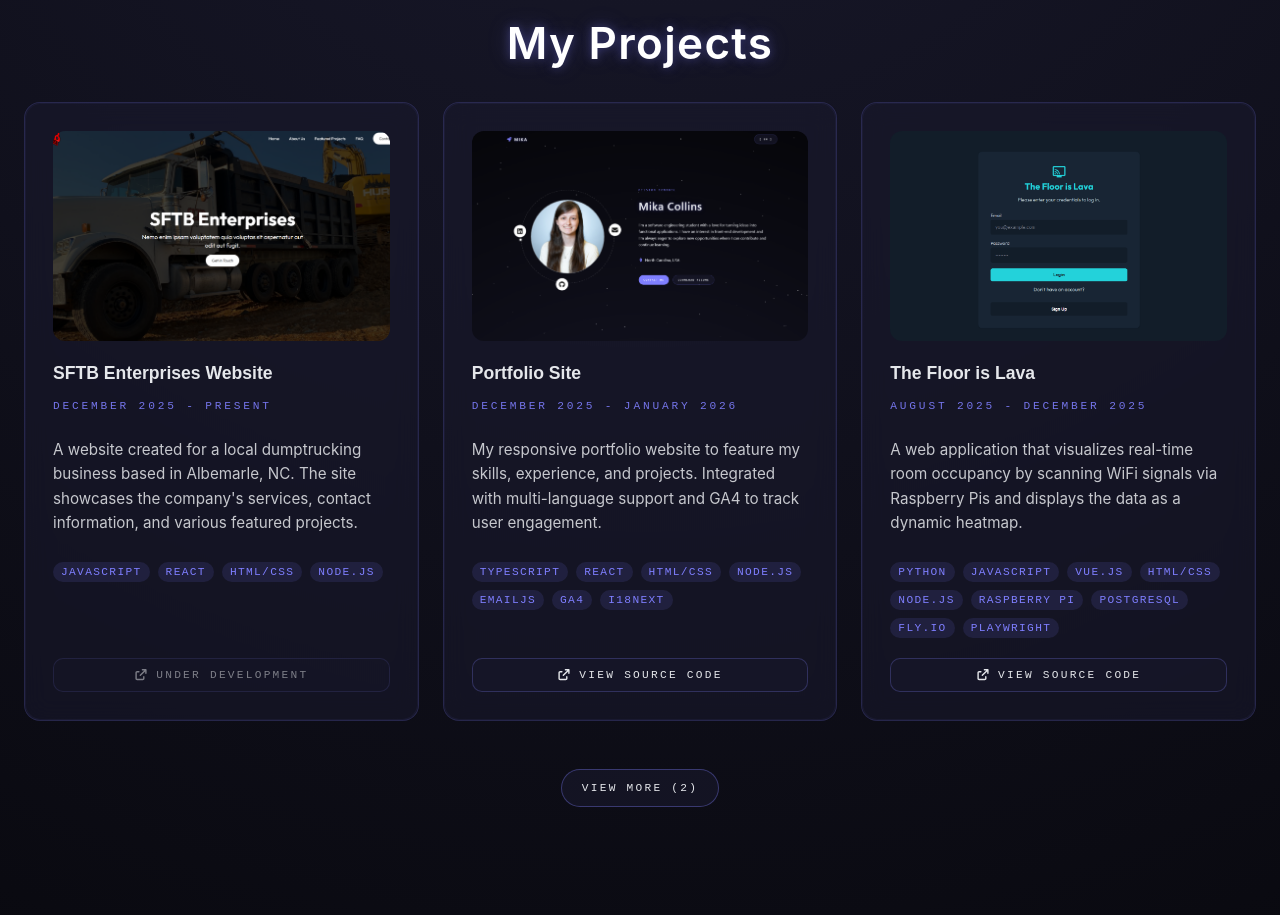
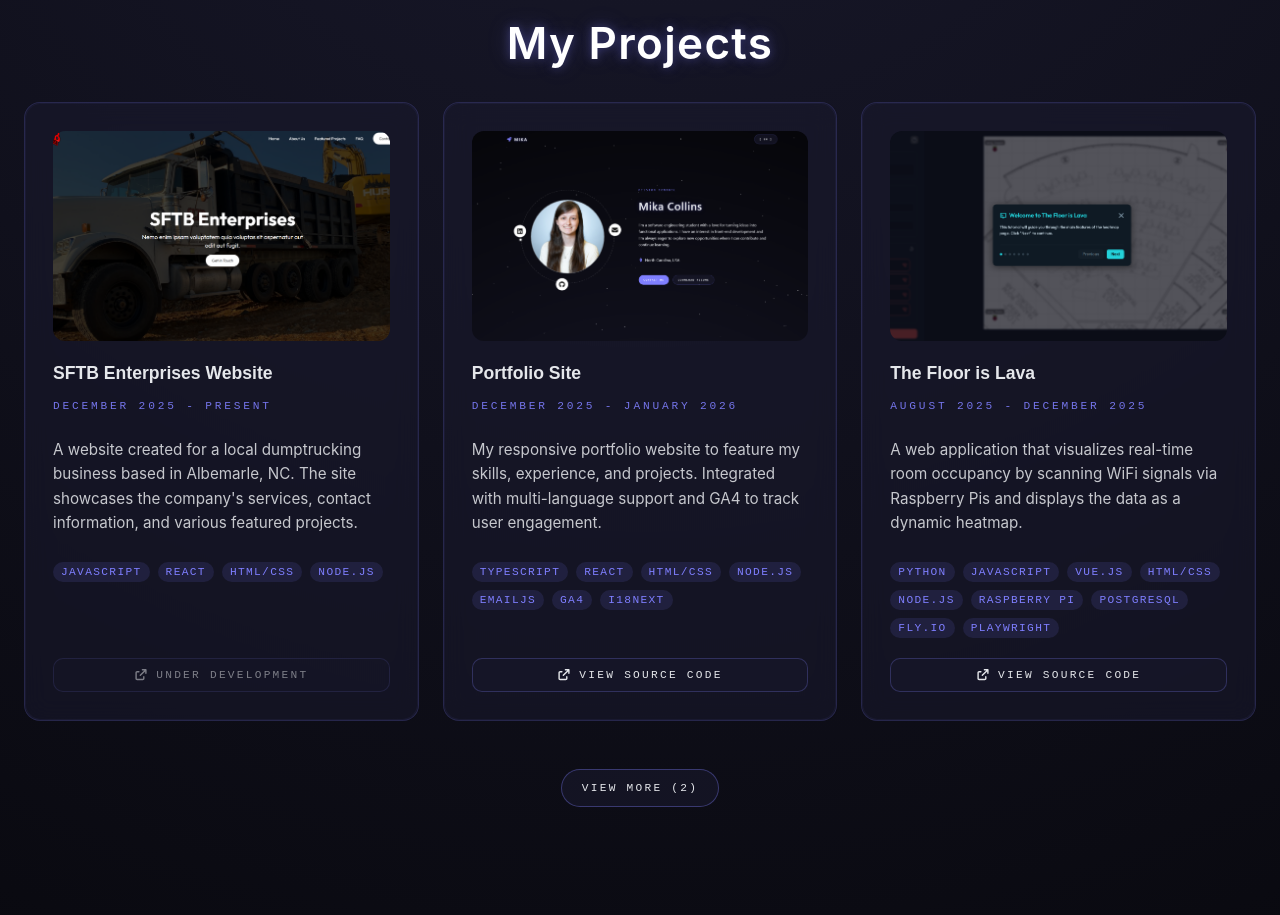
Before and after one commit to mika-collins/mika-collins.github.io, a React (Vite) app: page / in a window 1280 px wide. Shown: the part 2280-3195 px from the top of the page. Built offline with nearby package versions, Linux system fonts and the light colour scheme; no server answers.

Commit message:
Updated resume, project image, and removed side scroll bar

```diff
--- a/src/i18n/en.ts
+++ b/src/i18n/en.ts
@@ -129,7 +129,7 @@ const en = {
           title: "The Floor is Lava",
           timeframe: "August 2025 - December 2025",
           description: "A web application that visualizes real-time room occupancy by scanning WiFi signals via Raspberry Pis and displays the data as a dynamic heatmap.",
-          image: "/Heatmap/HeatmapLogin.png",
+          image: "/Heatmap/HeatmapTutorial.png",
           tech: ["Python", "Javascript", "Vue.js", "HTML/CSS", "Node.js", "Raspberry Pi", "PostgreSQL", "Fly.io", "PlayWright"],
           github: "https://github.com/mika-collins/seng401-project-mawc",
           sourceLabel: "View Source Code",
--- a/src/i18n/es.ts
+++ b/src/i18n/es.ts
@@ -129,7 +129,7 @@ const es = {
           title: "The Floor is Lava",
           timeframe: "Agosto 2025 - Diciembre 2025",
           description: "Una aplicación web que visualiza la ocupación de habitaciones en tiempo real escaneando señales WiFi a través de Raspberry Pis y muestra los datos como un mapa de calor dinámico.",
-          image: "/Heatmap/HeatmapLogin.png",
+          image: "/Heatmap/HeatmapTutorial.png",
           tech: ["Python", "Javascript", "Vue.js", "HTML/CSS", "Node.js", "Raspberry Pi", "PostgreSQL", "Fly.io", "PlayWright"],
           github: "https://github.com/mika-collins/seng401-project-mawc",
           sourceLabel: "Ver Código Fuente",
--- a/src/index.css
+++ b/src/index.css
@@ -18,6 +18,18 @@ html, body, #root {
     var(--deep-purple) 0%,
     var(--space-black) 100%
   );
+}
+
+/* Remove scrollbars */
+html, body {
+  overflow-y: auto;
+  scrollbar-width: none;
+  -ms-overflow-style: none;
+}
+
+html::-webkit-scrollbar,
+body::-webkit-scrollbar {
+  display: none;
 }
 
 /* Star layer */
```
Also changed, not shown: 1 other file (tests, documents, lock files or other folders).
